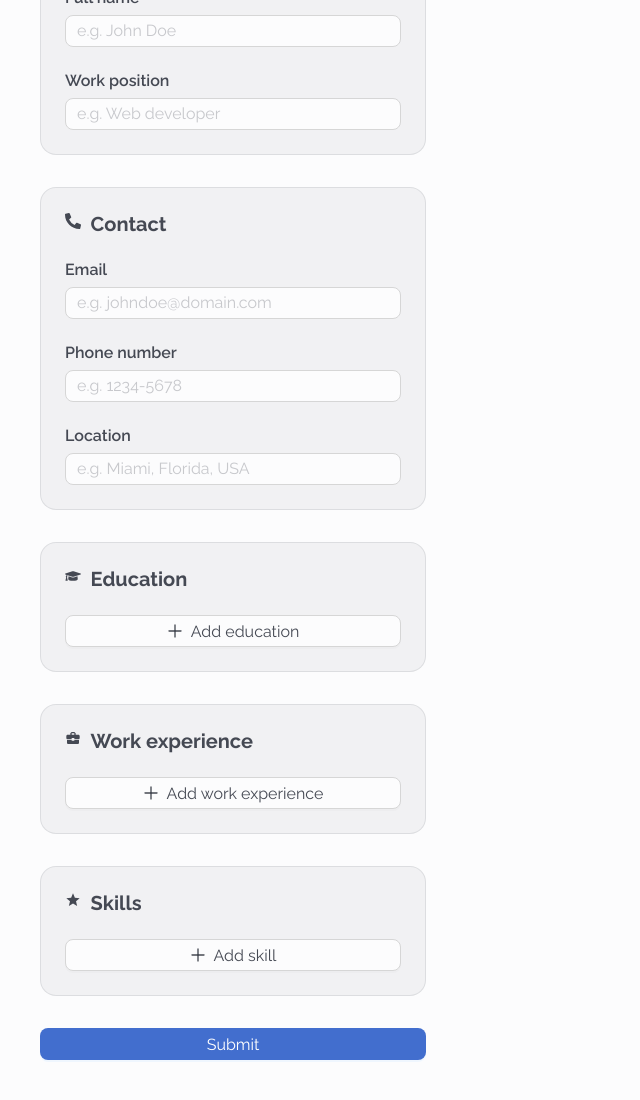
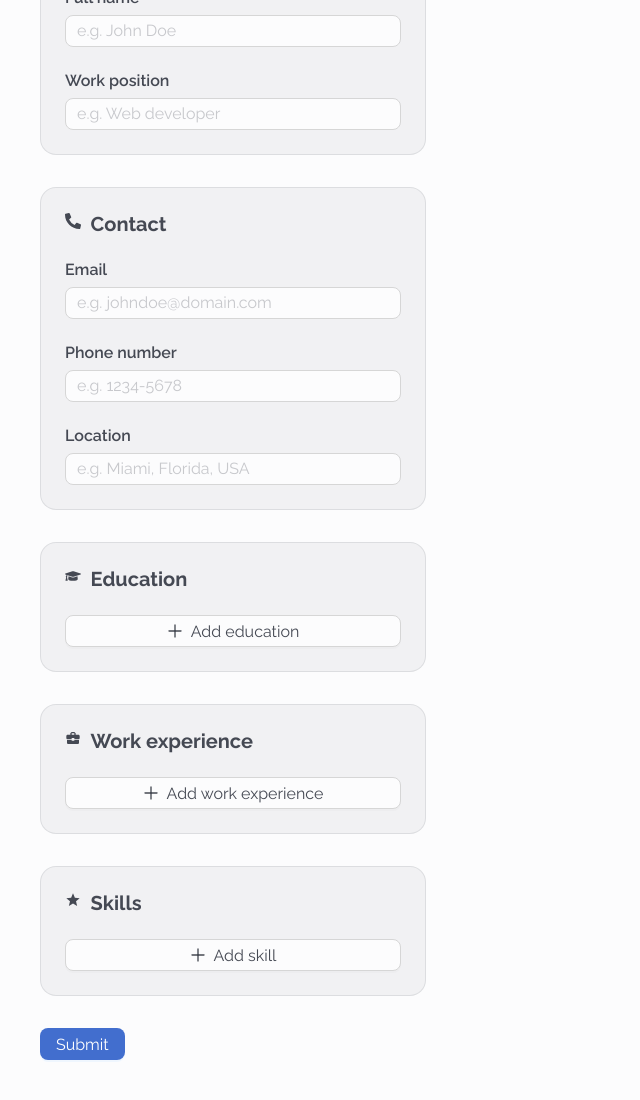
Before and after one commit to ErickBGomez/cv-application, a React (Vite) app: page / in a window 1280 px wide. Shown: the part 125-1225 px from the top of the page, without its empty margins (0-640 px from the left). Built offline with nearby package versions, Linux system fonts and the light colour scheme.

Commit message:
Remove style to set button at 100% with

```diff
--- a/src/main.scss
+++ b/src/main.scss
@@ -11,8 +11,3 @@ body {
   background-color: colors.$white;
   color: colors.$black;
 }
-
-button,
-input {
-  width: 100%;
-}
```
